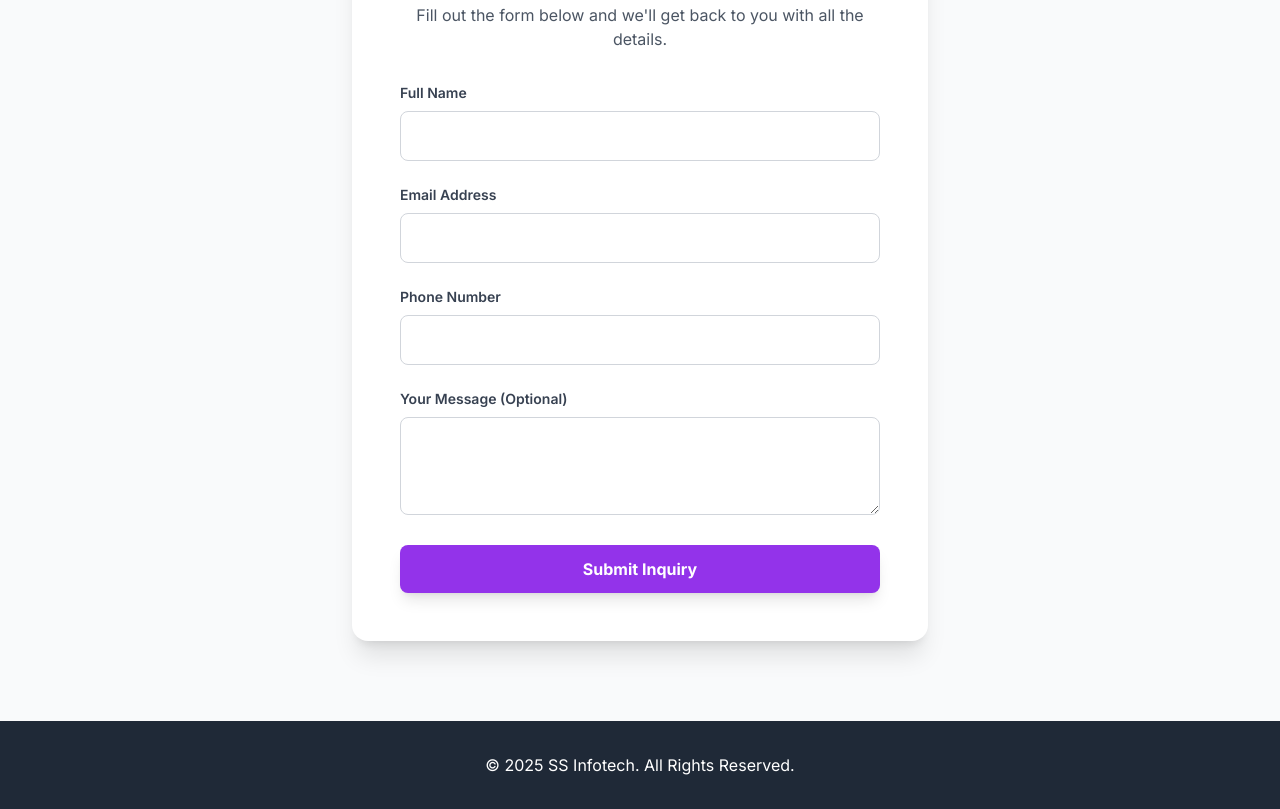
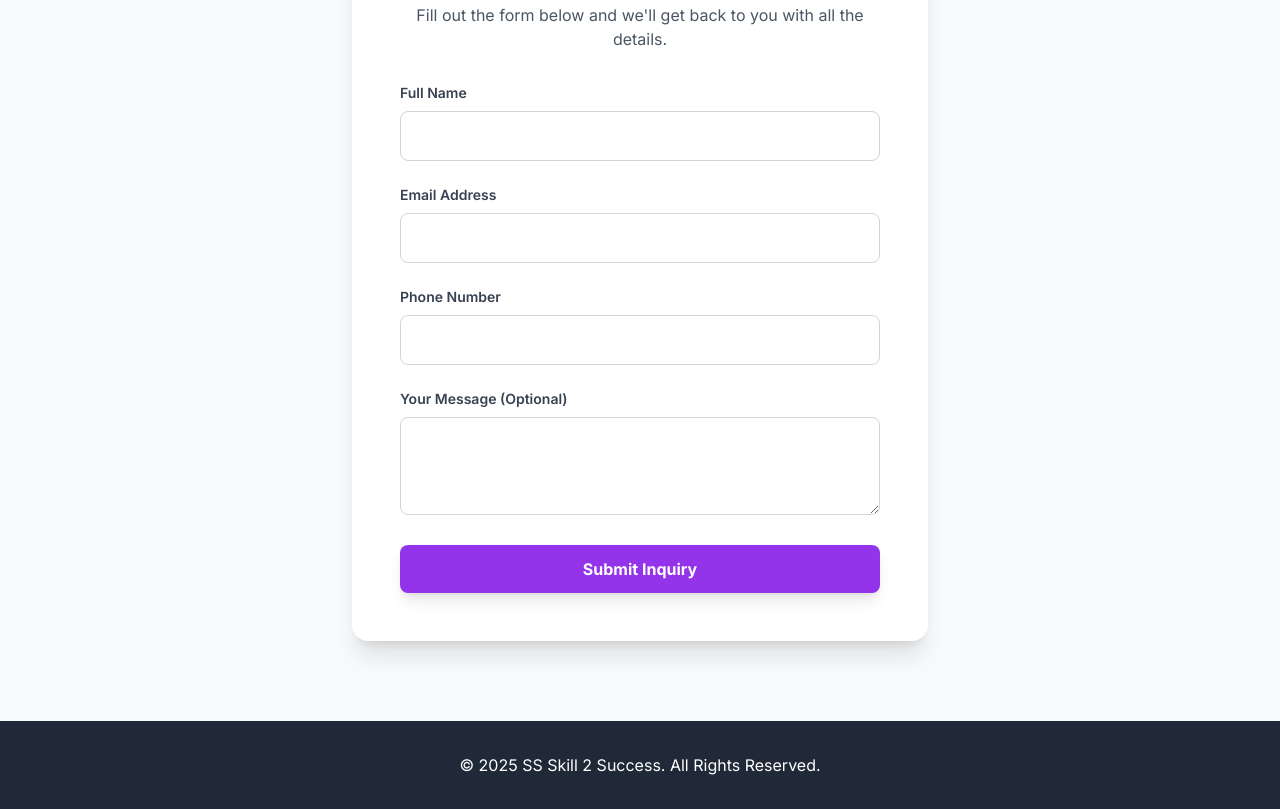
Before and after one commit to sankalpG007/S2S, a plain HTML site: page index.html in a window 1280 px wide. Shown: the part 3212-4021 px from the top of the page. Drawn offline with nearby package versions, Linux system fonts and the light colour scheme.

Commit message:
changed name

```diff
--- a/index.html
+++ b/index.html
@@ -672,7 +672,7 @@
     <!-- Footer -->
     <footer class="bg-gray-800 text-white py-6 md:py-8">
         <div class="container mx-auto px-4 text-center">
-            <p class="text-sm md:text-base">&copy; 2025 SS Infotech. All Rights Reserved.</p>
+            <p class="text-sm md:text-base">&copy; 2025 SS Skill 2 Success. All Rights Reserved.</p>
         </div>
     </footer>
 
```
